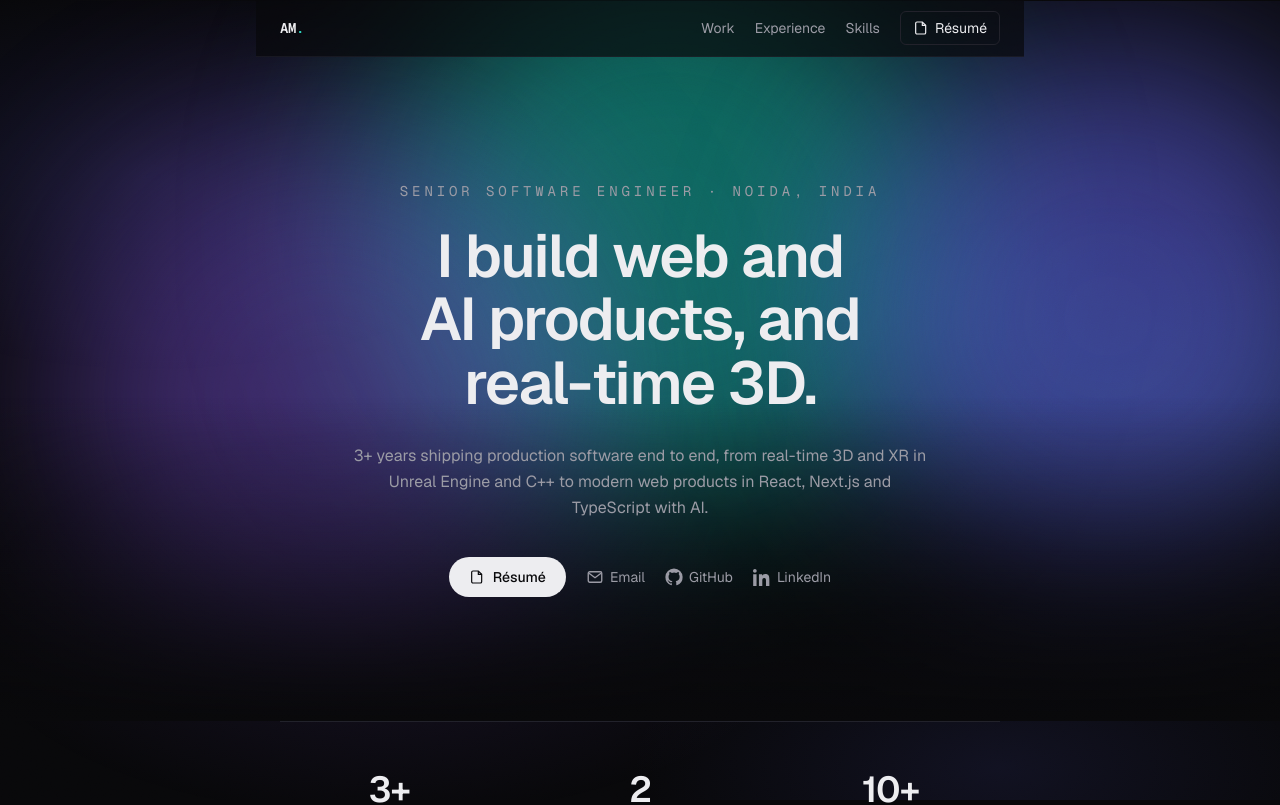
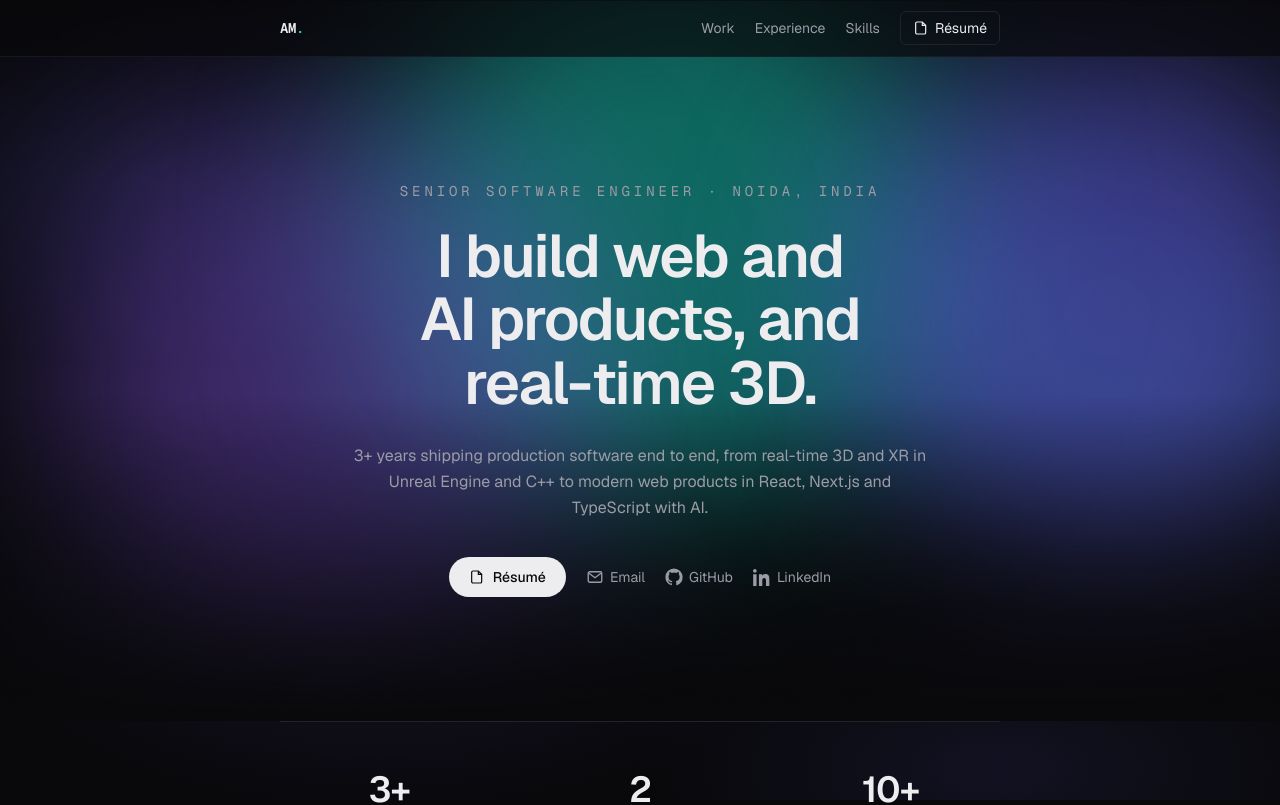
Before and after one commit to abh1shekmishra/portfolio, a Next.js app: page / in a window 1280 px wide. Shown: the top 805 px of the page. Built offline with nearby package versions, Linux system fonts and the light colour scheme.

Commit message:
Fix nav: full-width sticky header instead of a centered floating box

```diff
--- a/src/app/page.tsx
+++ b/src/app/page.tsx
@@ -41,10 +41,10 @@ export default function Home() {
   const rest = projects.filter((p) => !p.featured);
 
   return (
-    <main className="mx-auto max-w-3xl px-6">
-      {/* Nav */}
-      <header className="sticky top-0 z-20 -mx-6 border-b border-border/60 bg-bg/70 px-6 backdrop-blur-md">
-        <nav className="mx-auto flex h-14 max-w-3xl items-center justify-between">
+    <>
+      {/* Nav — full-width sticky bar */}
+      <header className="sticky top-0 z-30 border-b border-border/60 bg-bg/70 backdrop-blur-md">
+        <nav className="mx-auto flex h-14 max-w-3xl items-center justify-between px-6">
           <a href="#top" className="font-mono text-sm font-semibold tracking-tight text-fg">
             AM<span className="text-accent">.</span>
           </a>
@@ -64,6 +64,7 @@ export default function Home() {
         </nav>
       </header>
 
+      <main className="mx-auto max-w-3xl px-6">
       {/* Hero */}
       <Hero />
 
@@ -187,7 +188,8 @@ export default function Home() {
           </p>
         </Reveal>
       </footer>
-    </main>
+      </main>
+    </>
   );
 }
 
```
